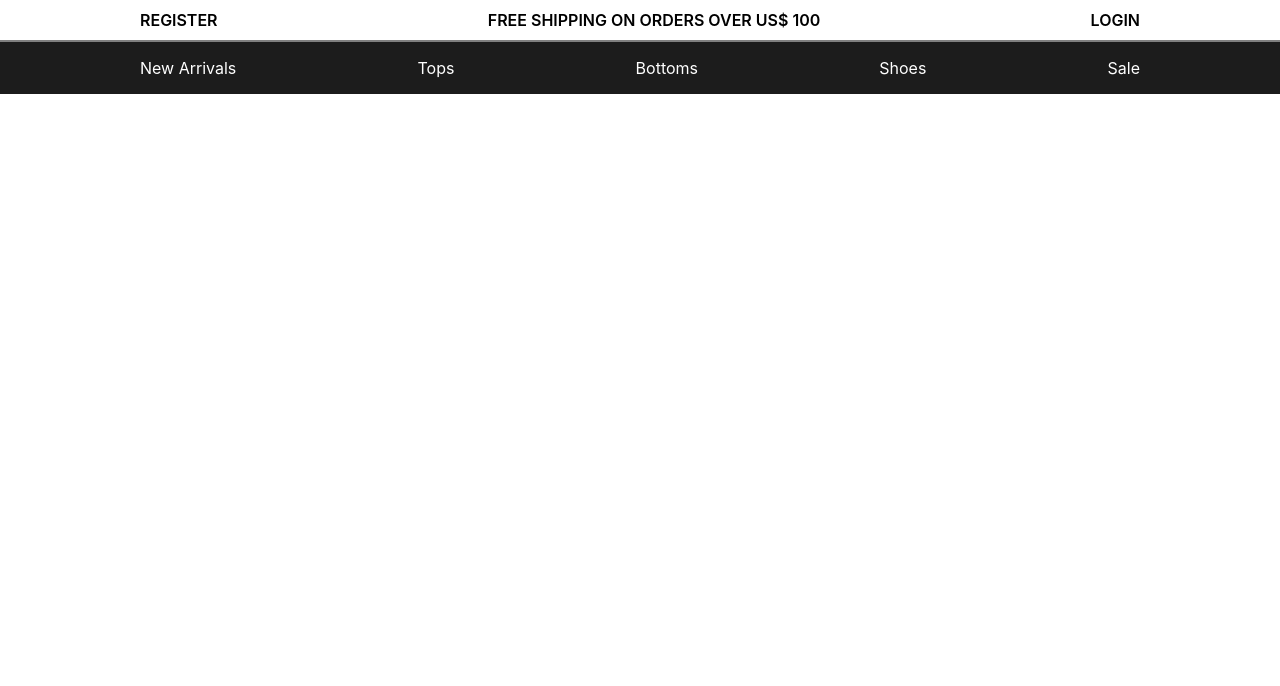
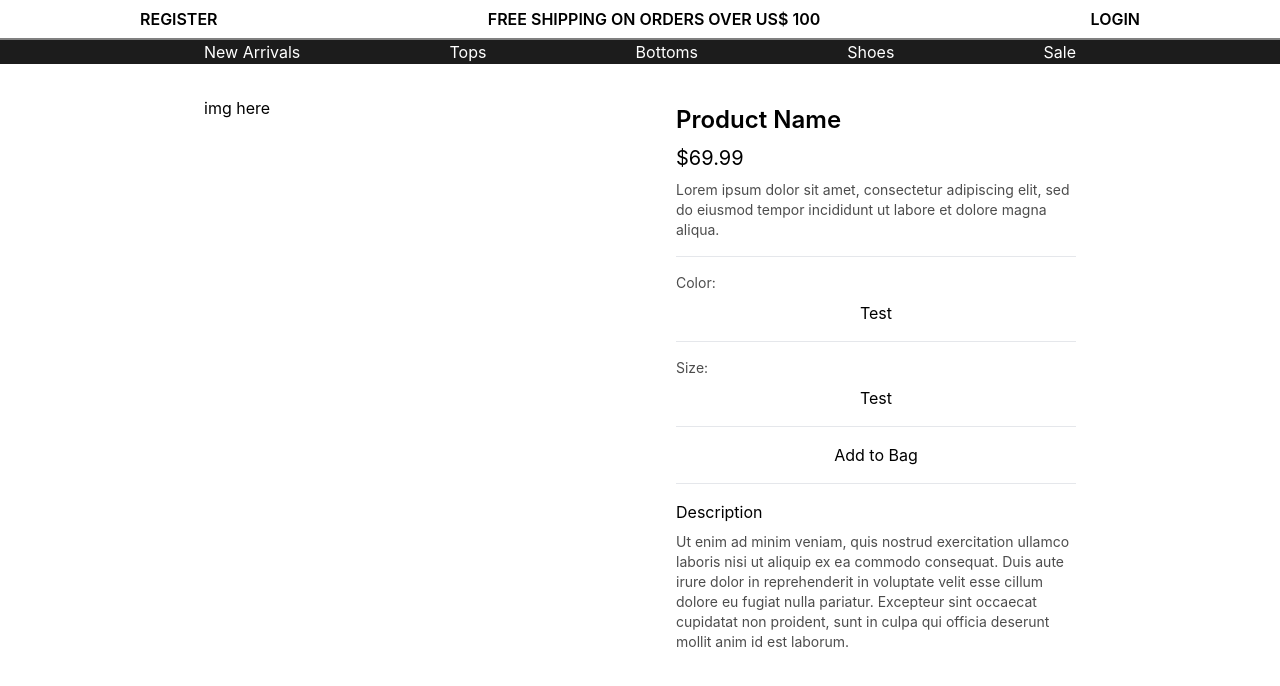
Before and after one commit to jll38/ecommerce, a React (Create React App) app in the folder frontend/: page / in a window 1280 px wide. Shown: the top 686 px of the page. Built offline with nearby package versions, Linux system fonts and the light colour scheme.

Commit message:
prototype product page frontend

```diff
--- a/frontend/src/App.css
+++ b/frontend/src/App.css
@@ -1,3 +1,7 @@
+@tailwind base;
+@tailwind components;
+@tailwind utilities;
+
 #sub-nav {
   height: 40px;
   width: 100%;
@@ -24,19 +28,27 @@
   justify-content: center;
 }
 
-#main-nav{
+#main-nav {
   display: flex;
   justify-content: center;
   background-color: rgb(28, 28, 28);
-
 }
 #main-nav ul {
-  color:white;
-  width:100%;
+  color: white;
+  width: 100%;
   max-width: 1000px;
   list-style-type: none;
   display: inline-flex;
   justify-content: space-between;
   padding: 0 4rem;
-
 }
+main {
+  width: auto;
+  display: flex;
+  justify-content: center;
+}
+main section {
+  width: 100%;
+  max-width: 1000px;
+  padding: 2rem 4rem;
+}
--- a/frontend/src/App.tsx
+++ b/frontend/src/App.tsx
@@ -37,9 +37,55 @@ function App() {
       </nav>
       <nav id="main-nav">
         <ul>
-          {navLinks.map(link =>(<li key={link.label}>{link.label}</li>))}
+          {navLinks.map((link) => (
+            <li key={link.label}>{link.label}</li>
+          ))}
         </ul>
       </nav>
+      <main>
+        <section id="product-info" className="flex gap-[3rem] justify-evenly">
+          <aside className="w-full max-w-[600px] h-[600px]">img here</aside>
+          <section
+            id="purchase-info"
+            className="w-full max-w-[400px] h-[600px] pt-2 px-0 flex flex-col gap-4"
+          >
+            <div className="flex flex-col gap-2">
+              <h2 className="text-2xl font-semibold">Product Name</h2>
+              <h3 className="text-xl">$69.99</h3>
+              <p className="text-sm text-black/70">
+                Lorem ipsum dolor sit amet, consectetur adipiscing elit, sed do
+                eiusmod tempor incididunt ut labore et dolore magna aliqua.
+              </p>
+            </div>
+            <hr></hr>
+            <div className="flex flex-col gap-2">
+              <h4 className="text-sm text-black/70">Color:</h4>
+              <button>Test</button>
+            </div>
+            <hr></hr>
+            <div className="flex flex-col gap-2">
+              <h4 className="text-sm text-black/70">Size:</h4>
+              <button>Test</button>
+            </div>
+            <hr></hr>
+            <div className="flex flex-col gap-2">
+              <button>Add to Bag</button>
+            </div>
+            <hr></hr>
+            <div className="flex flex-col gap-2">
+              <h4 className="text-md">Description</h4>
+              <p className="text-sm text-black/70">
+                Ut enim ad minim veniam, quis nostrud exercitation ullamco
+                laboris nisi ut aliquip ex ea commodo consequat. Duis aute irure
+                dolor in reprehenderit in voluptate velit esse cillum dolore eu
+                fugiat nulla pariatur. Excepteur sint occaecat cupidatat non
+                proident, sunt in culpa qui officia deserunt mollit anim id est
+                laborum.
+              </p>
+            </div>
+          </section>
+        </section>
+      </main>
     </div>
   );
 }
```
